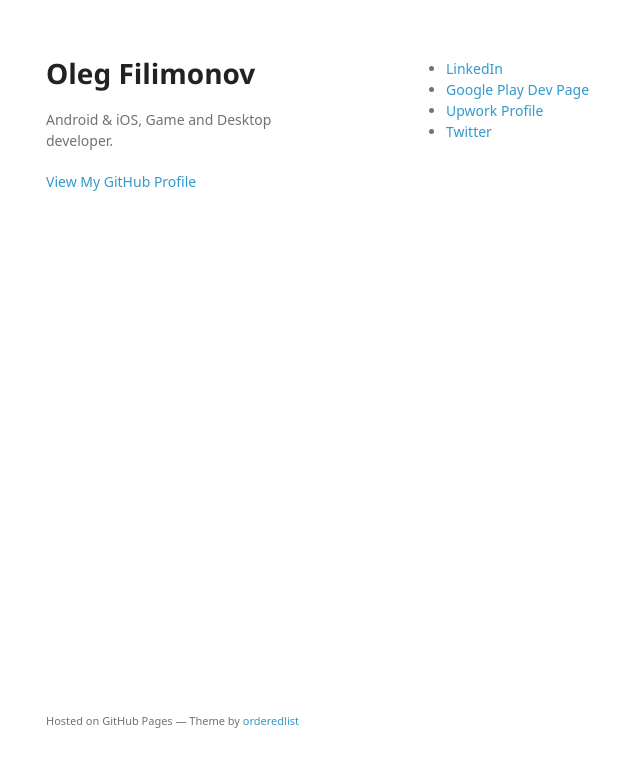
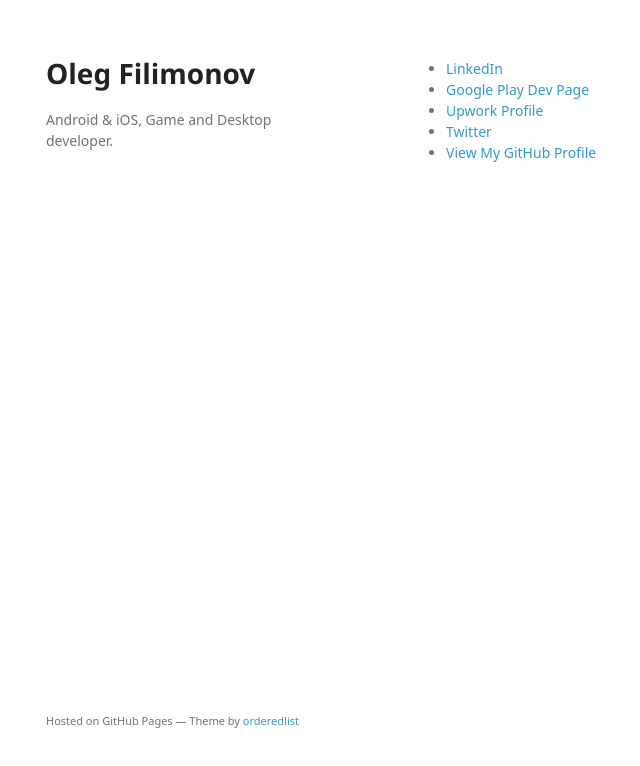
Before and after one commit to olegfilimonov/olegfilimonov.github.io, a plain HTML site: page index.html in a window 1280 px wide. Shown: the whole page, without its empty margins (164-804 px from the left). Drawn offline with Linux system fonts and the light colour scheme; a web font is replaced by a local one.

Commit message:
Update index.html

```diff
--- a/index.html
+++ b/index.html
@@ -3,7 +3,7 @@
   <head>
     <meta charset="utf-8">
     <meta http-equiv="X-UA-Compatible" content="chrome=1">
-    <title>Oleg Filimonov by OlegFilimonov</title>
+    <title>Oleg Filimonov</title>
 
     <link rel="stylesheet" href="stylesheets/styles.css">
     <link rel="stylesheet" href="stylesheets/github-light.css">
@@ -17,10 +17,6 @@
       <header>
         <h1>Oleg Filimonov</h1>
         <p>Android &amp; iOS, Game and Desktop developer.</p>
-
-
-        <p class="view"><a href="https://github.com/OlegFilimonov">View My GitHub Profile</a></p>
-
       </header>
       <section>
         <ul>
@@ -28,6 +24,7 @@
 <li><a href="https://play.google.com/store/apps/developer?id=Oleg%20Filimonov">Google Play Dev Page</a></li>
 <li><a href="http://www.upwork.com/o/profiles/users/_%7E011fe025ea218bca17/">Upwork Profile</a></li>
 <li><a href="https://twitter.com/qufilimonov">Twitter</a></li>
+<li><a href="https://github.com/OlegFilimonov">View My GitHub Profile</a></li>
 </ul>
       </section>
       <footer>
```
